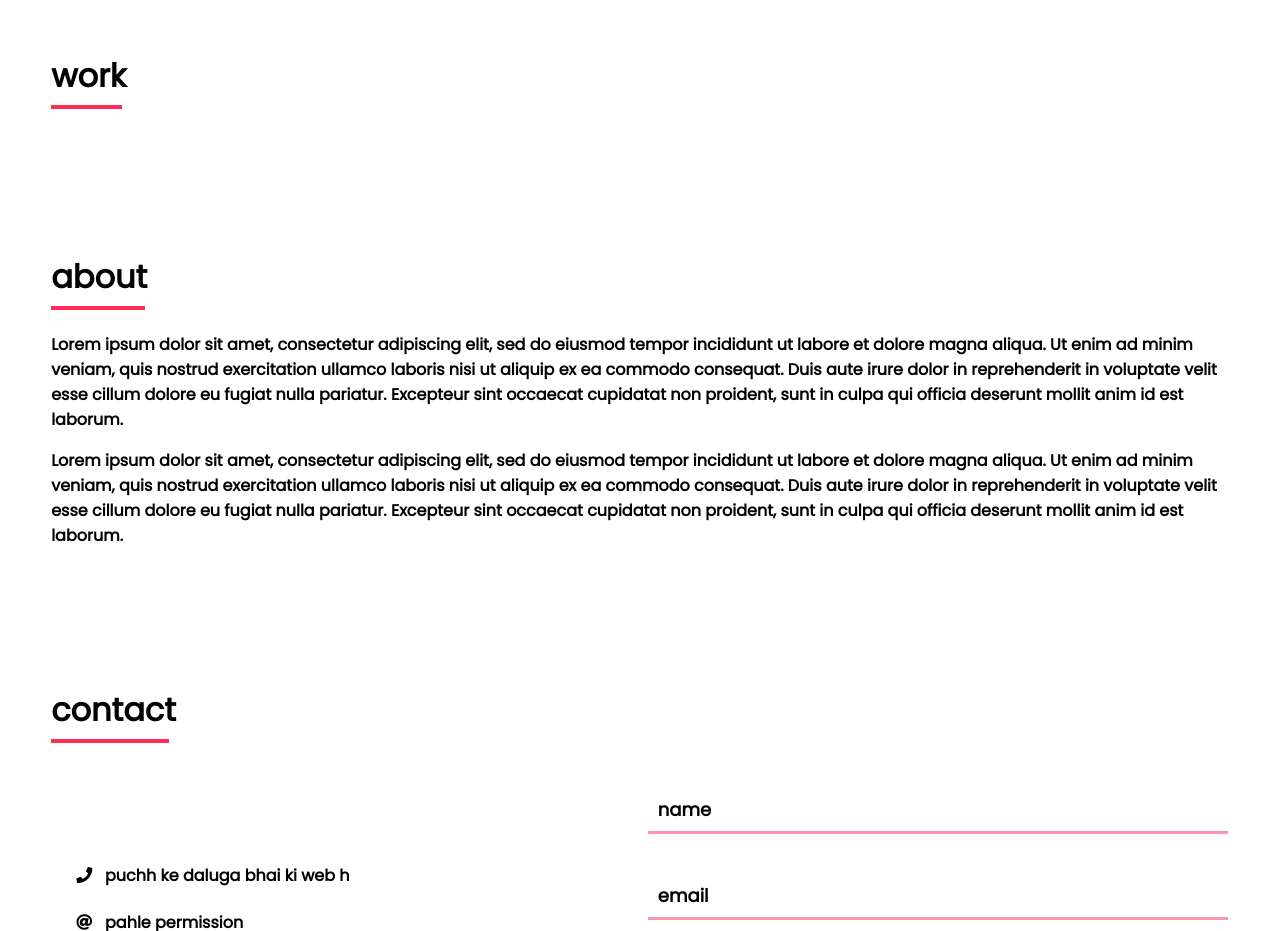
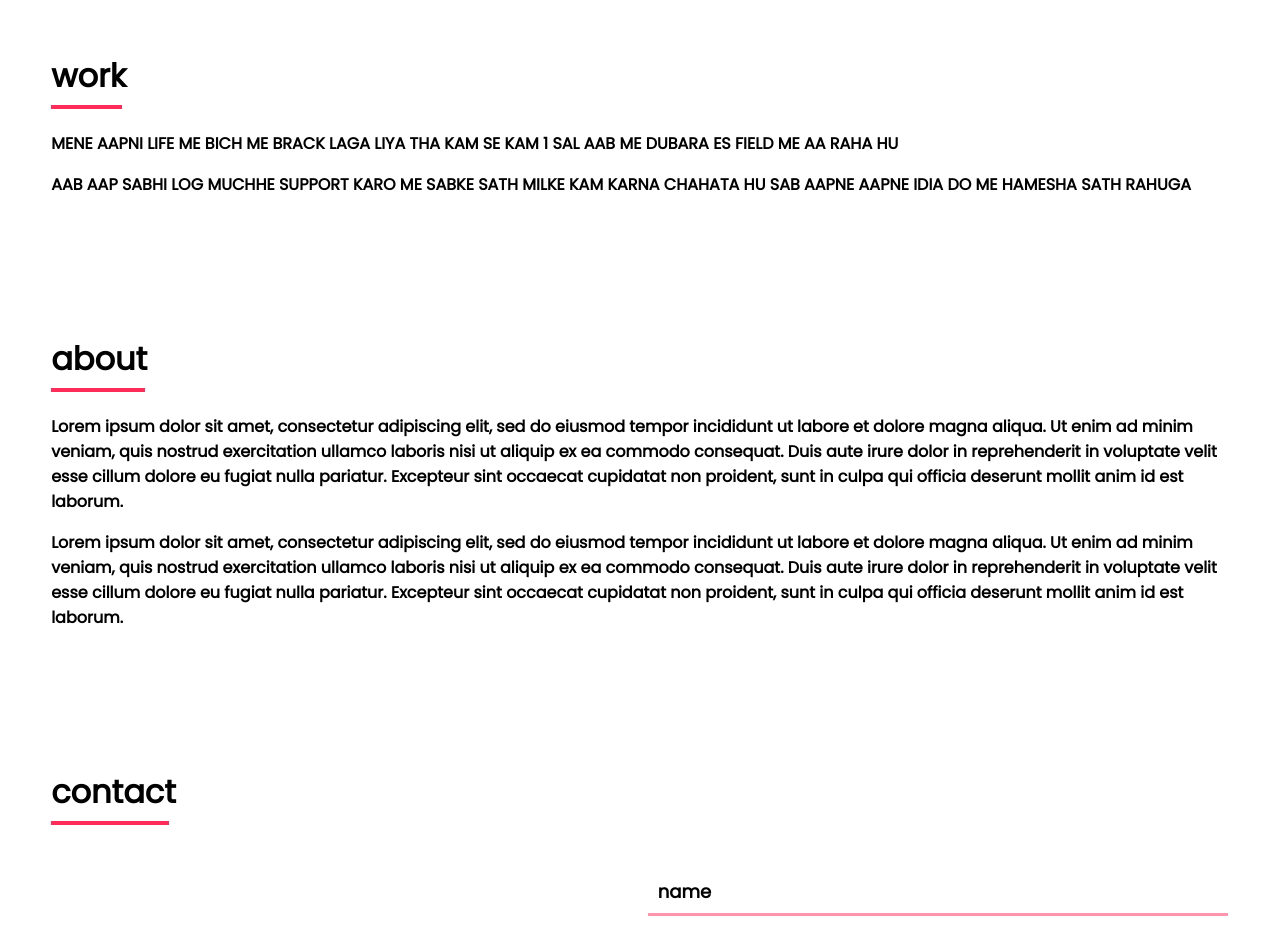
Before and after one commit to ICHRY0/Rajabhaiya, a plain HTML site: page index.html in a window 1280 px wide. Shown: the part 820-1751 px from the top of the page. Drawn offline with nearby package versions, Linux system fonts and the light colour scheme.

Commit message:
Update index.html

```diff
--- a/index.html
+++ b/index.html
@@ -46,8 +46,10 @@
     </table>
     <div id="work">
         <h1>work</h1>
-        <div id="photos">
-                </div>
+        <p> MENE AAPNI LIFE ME BICH ME BRACK LAGA LIYA THA KAM SE KAM 1 SAL AAB ME DUBARA ES FIELD ME AA RAHA HU </p>
+
+        <p> AAB AAP SABHI LOG MUCHHE SUPPORT KARO ME SABKE SATH MILKE KAM KARNA CHAHATA HU SAB AAPNE AAPNE IDIA DO ME HAMESHA SATH RAHUGA
+                  </p>
     </div>
     <div id="bio">
         <h1>about</h1>
```
